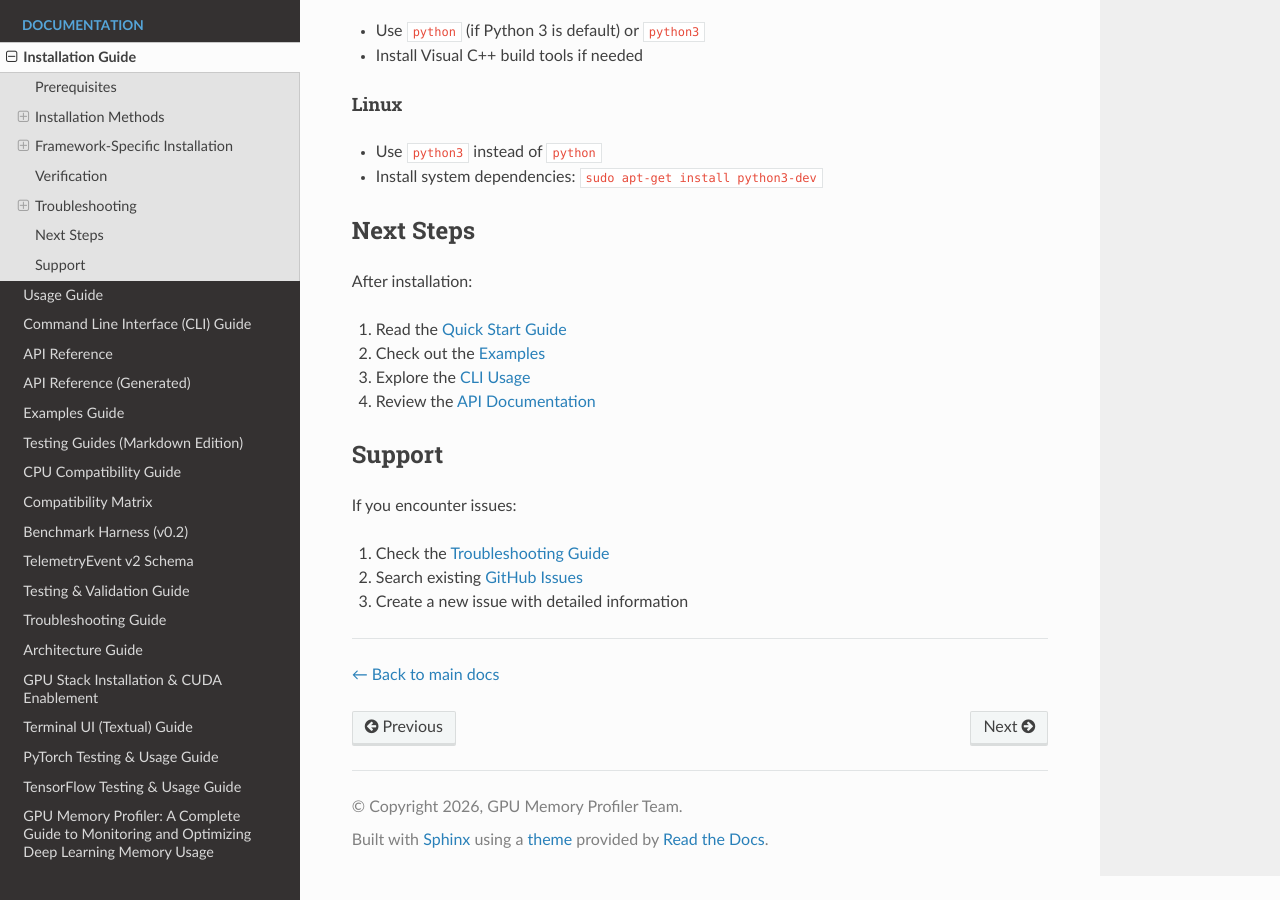
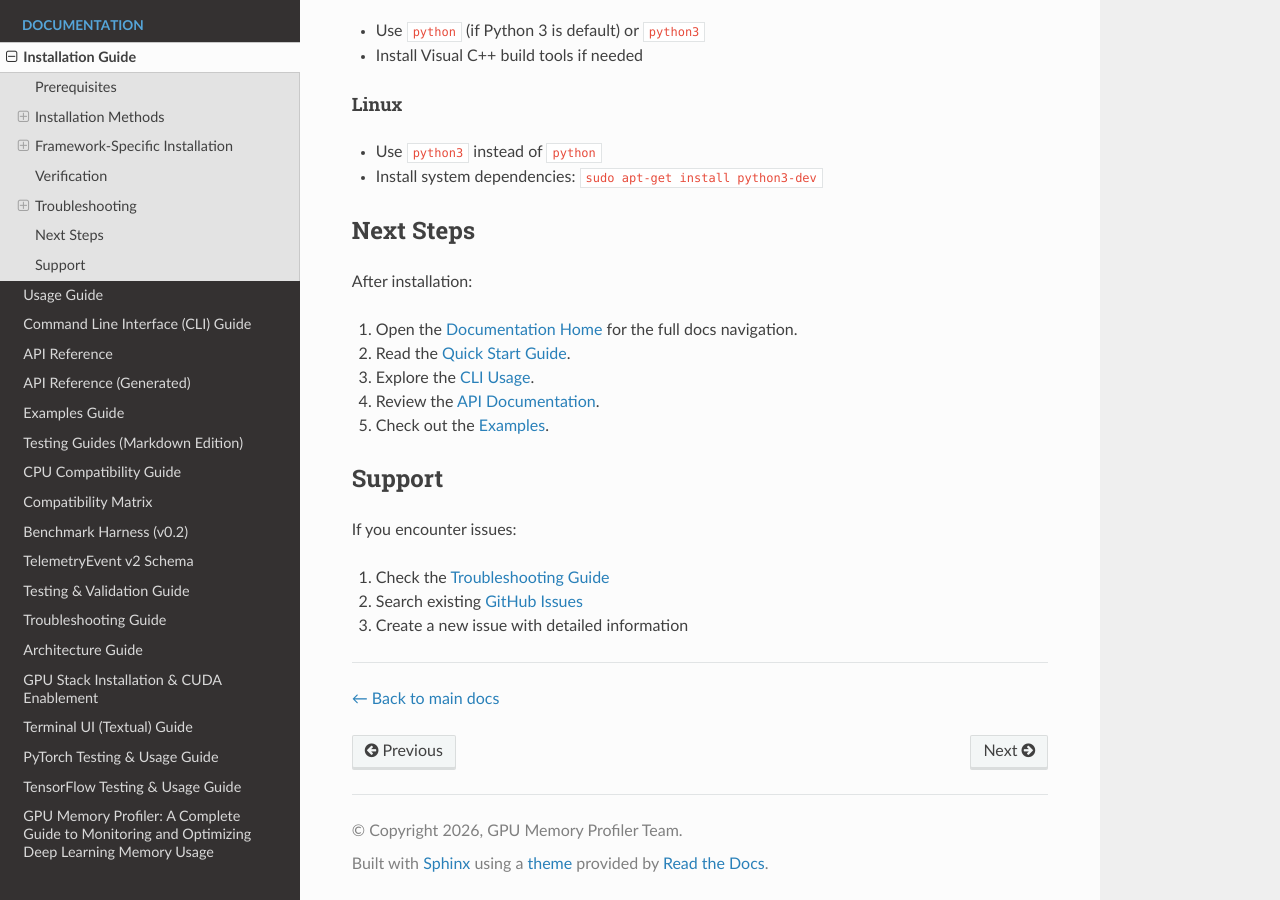
Before and after one commit to Silas-Asamoah/gpu-memory-profiler, a Sphinx documentation site: the page built from docs/installation.md, in a window 1280 px wide and 900 px high, scrolled down 3270 px. Built offline with Sphinx 7.4.7 and the Read the Docs theme 3.1.0, drawn with Linux system fonts in a browser that asks for light colours.

Commit message:
docs(readme): align documentation entrypoints for hosted docs

```diff
--- a/docs/installation.md
+++ b/docs/installation.md
@@ -170,10 +170,11 @@ python3 -m pytest tests/ -v
 
 After installation:
 
-1. Read the [Quick Start Guide](usage.md)
-2. Check out the [Examples](../examples/)
-3. Explore the [CLI Usage](cli.md)
-4. Review the [API Documentation](api.md)
+1. Open the [Documentation Home](index.md) for the full docs navigation.
+2. Read the [Quick Start Guide](usage.md).
+3. Explore the [CLI Usage](cli.md).
+4. Review the [API Documentation](api.md).
+5. Check out the [Examples](../examples/).
 
 ## Support
 
```
Also changed, not shown: README.md (+6 -1 lines).
